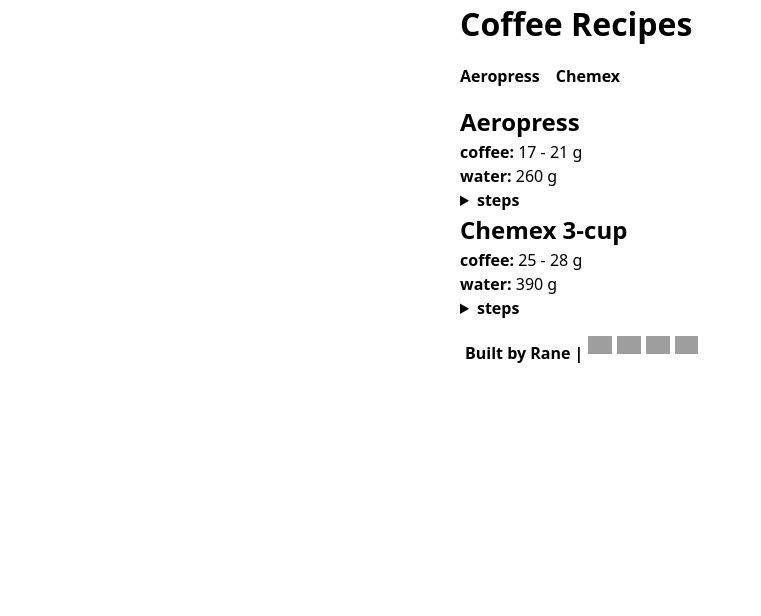
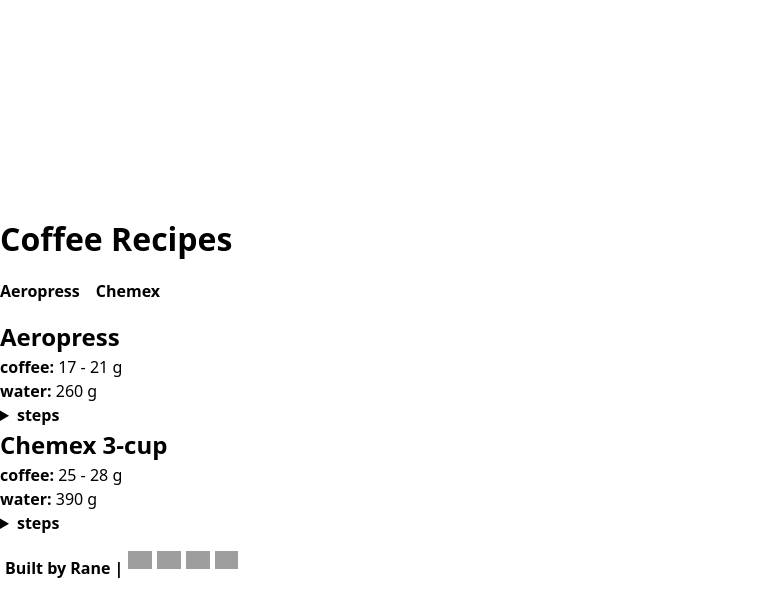
Before and after one commit to ranegray/coffee-recipes, a plain HTML site: page index.html in a window 1280 px wide. Shown: the whole page, without its empty margins (0-761 px from the left). Drawn offline with Linux system fonts and the light colour scheme; grey boxes are pictures that could not be loaded.

Commit message:
Fix some, broke some again

```diff
--- a/assets/style.css
+++ b/assets/style.css
@@ -3,10 +3,13 @@
 }
 
 body {
-    width: 380px;
-    margin-left:auto;
-    margin-right:auto;
-    padding-left: 10px;
+    display: flex;
+    justify-content: center;
+    flex-direction: column;
+}
+
+header main footer {
+    margin-left: 10px;
 }
 
 nav ul {
```
Also changed, not shown: 1 other file.
